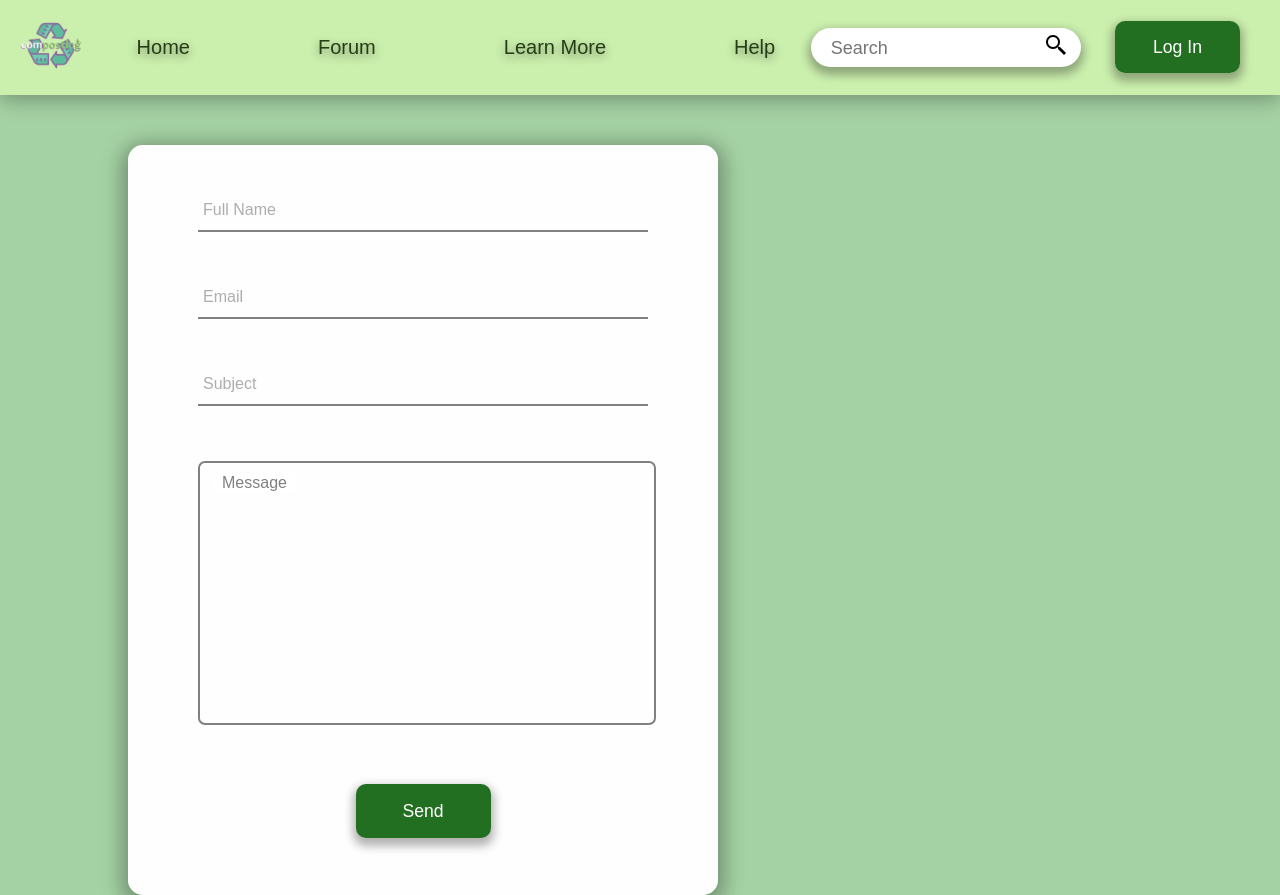
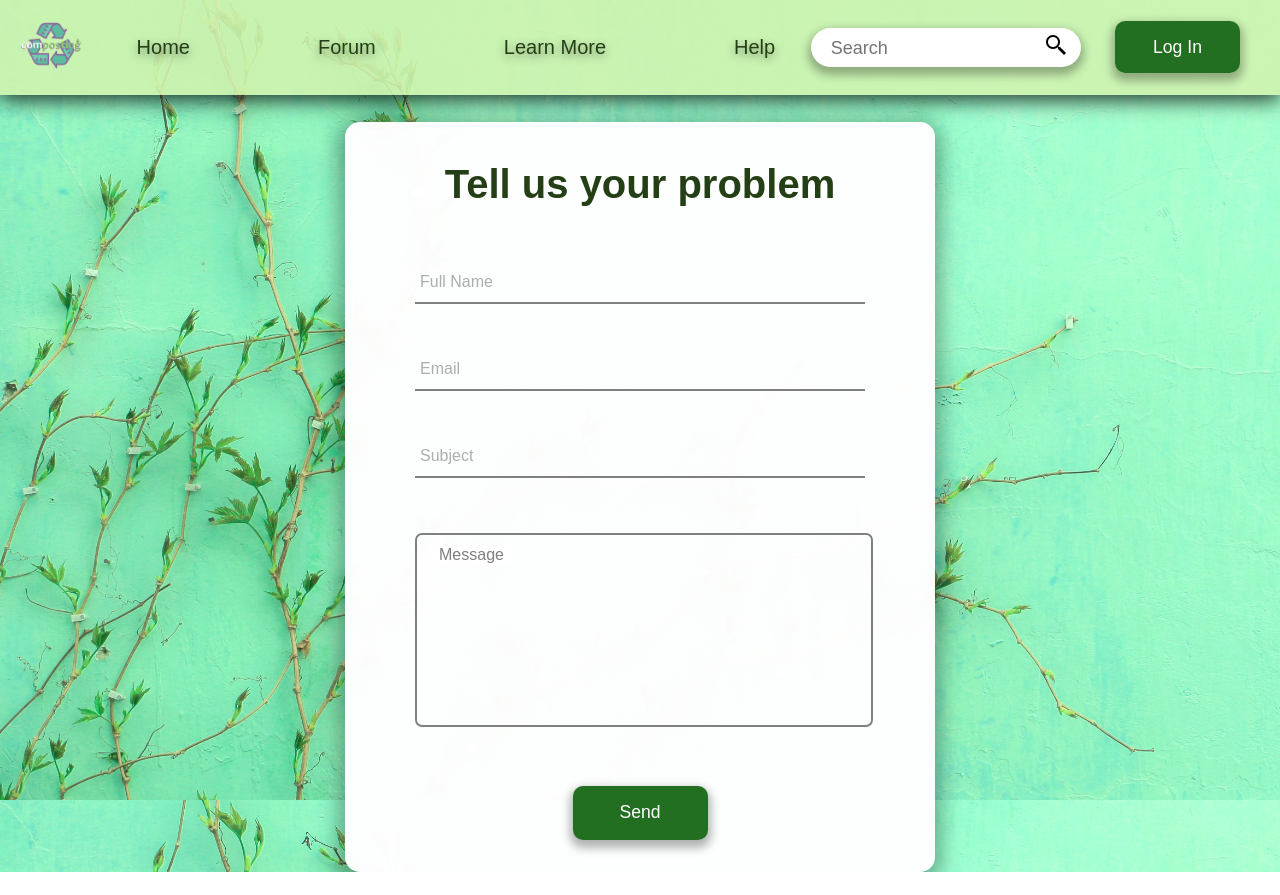
Before and after one commit to SimosNeopoulos/Composting-Project, a PHP site: page /html/contact.html in a window 1280 px wide. After the commit the page ends 872 px from the top, so only its background shows below. Run offline with PHP 8.4, Linux system fonts and the light colour scheme.

Commit message:
Added functionality. The header is dynamically added to all the html files

```diff
--- a/css/general.css
+++ b/css/general.css
@@ -38,7 +38,7 @@ header {
     background-color: rgba(209, 243, 175, 0.88);
     left: 0;
     top: 0;
-    box-shadow: 0 5px 20px 0 rgba(0, 0, 0, 0.3);
+    box-shadow: 0 5px 20px 0 rgba(0, 0, 0, .8);
     display: flex;
     justify-content: space-between;
     align-items: center;
@@ -50,13 +50,11 @@ header {
 
 /** STICKY NAVIGATION **/
 header.sticky-header {
-    position: sticky;
-    top: 0;
     bottom: 0;
-    width: 100%;
     height: 85px;
     background-color: #7BB79D;
     z-index: 999;
+    box-shadow: 0 2px 10px 0 rgba(0, 0, 0, 0.59);
 }
 
 /**********   **********/
@@ -207,7 +205,7 @@ header.sticky-header {
     width: 550px;
     margin: auto;
     border-radius: 15px;
-    background-color: rgba(255, 255, 255, 0.98);
+    background-color: rgba(255, 255, 255);
     box-shadow: 0 5px 20px 7px rgba(0, 0, 0, 0.3);
 }
 
@@ -223,7 +221,6 @@ header.sticky-header {
 }
 
 .input-field input {
-    width: 100%;
     padding: 0 5px;
     height: 40px;
     font-size: 16px;
--- a/css/style_contact.css
+++ b/css/style_contact.css
@@ -1,28 +1,23 @@
-.container {
-    background: none;
-    display: flex;
-}
-
-.container-image {
-    display: block;
-    max-width: 80%;
-    max-height: 80%;
-    background-image: url("../images/letter.jpg");
-    background-position: center;
-    background-repeat: no-repeat;
+body {
+    background: url("../images/green-wall.jpg");
     background-size: cover;
 }
 
 .contact-container {
     width: 450px;
     height: 750px;
-    margin-left: 10%;
-    margin-top: 50px;
+    margin: auto;
     border-radius: 15px;
     padding: 0 70px;
     background-color: rgba(255, 255, 255, 0.98);
     box-shadow: 0 5px 20px 7px rgba(0, 0, 0, 0.3);
 
+}
+
+.contact-text {
+    text-align: center;
+    padding: 40px 0 10px 0;
+    font-size: 40px;
 }
 
 .contact-container form {
@@ -80,9 +75,10 @@ form .input-field-message {
 
 .input-field-message textarea {
     position: relative;
+    font-size: 15px;
     top: 0;
     left: 0;
-    min-height: 220px;
+    min-height: 150px;
     min-width: 92%;
     resize: none;
     border: 2px solid grey;
--- a/css/style_sign_up.css
+++ b/css/style_sign_up.css
@@ -1,5 +1,5 @@
 body {
-    background: url("../images/green-branches_1.jpg");
+    background: url("../images/green-wall.jpg");
     background-size: cover;
 }
 
--- a/html/contact.html
+++ b/html/contact.html
@@ -9,44 +9,12 @@
 </head>
 <body>
 
-<header>
-    <div class="logo-container">
-        <a class="logo" href="https://www.youtube.com/watch?v=dQw4w9WgXcQ&ab_channel=RickAstley">
-            <img src="/images/composting.png" alt="search icon">
-        </a>
-    </div>
-
-    <nav class="navigation">
-        <ul class="navigation-list">
-            <li class="navigation-list-item"><a href="#">Home</a></li>
-            <li class="navigation-list-item"><a href="#">Forum</a></li>
-            <li class="navigation-list-item"><a href="#">Learn More</a></li>
-            <li class="navigation-list-item"><a href="contact.html">Help</a></li>
-        </ul>
-    </nav>
-
-    <div class="search-box">
-        <table class="elementsContainer">
-            <tr>
-                <td>
-                    <input type="text" class="search" placeholder="Search">
-                </td>
-                <td>
-                    <button type="submit" class="searchIcon"><img src="/images/search-icon.png" alt="search icon">
-                    </button>
-                </td>
-            </tr>
-        </table>
-    </div>
-    <div class="btn-container">
-        <a href="log_in.html" class="btn btn-acc">Log In</a>
-    </div>
+<header id="page-header"></header>
+<script defer src="../java_script/header.js"></script>
 
 
-</header>
-
-<div class="container">
 <div class="contact-container">
+    <h1 class="contact-text">Tell us your problem</h1>
     <form method="post">
         <div class="input-field">
             <input type="text" placeholder=" " id="contact-name" required>
@@ -76,27 +44,6 @@
     </form>
 </div>
 
-    <div class="container-image">
-        <!--<img src="../images/letter.jpg" alt="letter image">-->
-    </div>
-</div>
-
-<!--<footer>
-    <div class="footer-content">
-        <h3>Composting</h3>
-        <p>Παω για μπαλα</p>
-        <ul class="socials">
-            <li><a href="https://www.youtube.com/watch?v=AjWfY7SnMBI&ab_channel=CandRfun"><i class="fa fa-facebook"></i></a></li>
-            <li><a href="https://www.youtube.com/watch?v=AjWfY7SnMBI&ab_channel=CandRfun"><i class="fa fa-twitter"></i></a></li>
-            <li><a href="https://www.youtube.com/watch?v=AjWfY7SnMBI&ab_channel=CandRfun"><i class="fa fa-instagram"></i></a></li>
-            <li><a href="https://www.youtube.com/watch?v=AjWfY7SnMBI&ab_channel=CandRfun"><i class="fa fa-google-plus"></i></a></li>
-        </ul>
-    </div>
-    <div class="footer-bottom">
-        <p>copyright &copy;2022 composting</p>
-    </div>
-</footer>-->
-
 <script type="text/javascript" src="../java_script/script.js"></script>
 </body>
 </html>
```
Lines whose indentation alone changed are shown as unchanged.
